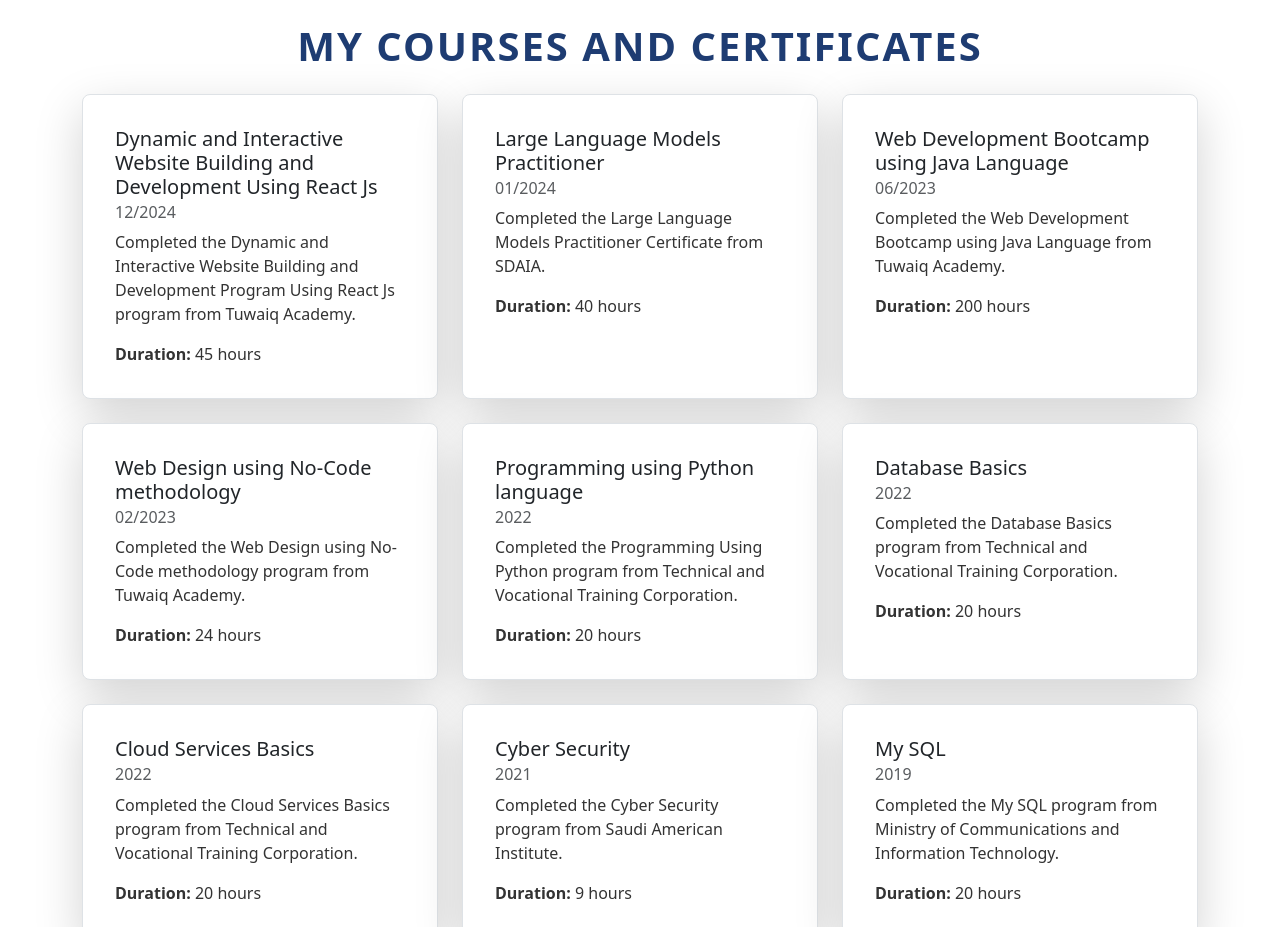
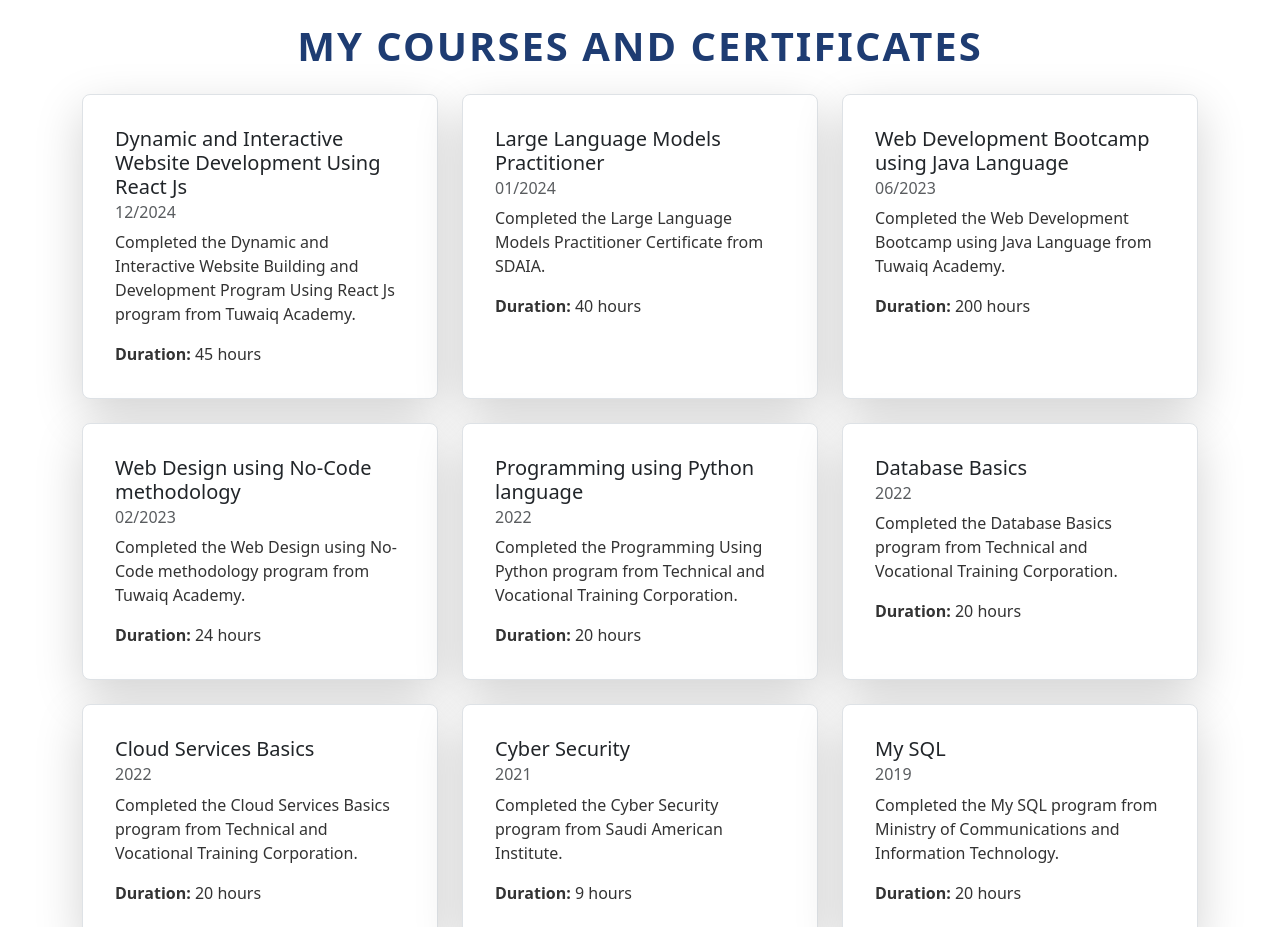
Before and after one commit to MohammedMahdiAlyami/MyWebsite, a React (Create React App) app: page / in a window 1280 px wide. Shown: the part 2900-3827 px from the top of the page. Built offline with nearby package versions, Linux system fonts and the light colour scheme.

Commit message:
Updated CV file and adjusted Certificates component.

```diff
--- a/src/Components/Certificates.jsx
+++ b/src/Components/Certificates.jsx
@@ -9,8 +9,8 @@
   const certificates = [
     {
       title: {
-        en: "Dynamic and Interactive Website Building and Development Using React Js",
-        ar: " بناء وتطوير المواقع الديناميكية والتفاعلية باستخدام React Js"
+        en: "Dynamic and Interactive Website Development Using React Js",
+        ar: "تطوير المواقع الديناميكية والتفاعلية باستخدام React Js"
       },
       period: {
         en: "12/2024",
```
Also changed, not shown: 1 other file (tests, documents, lock files or other folders).
